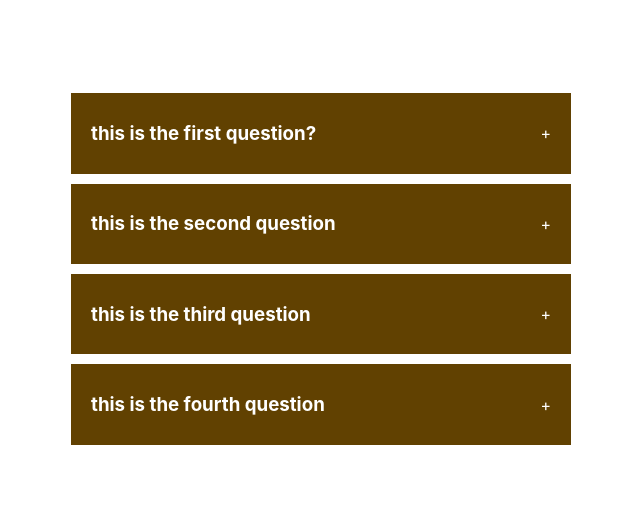
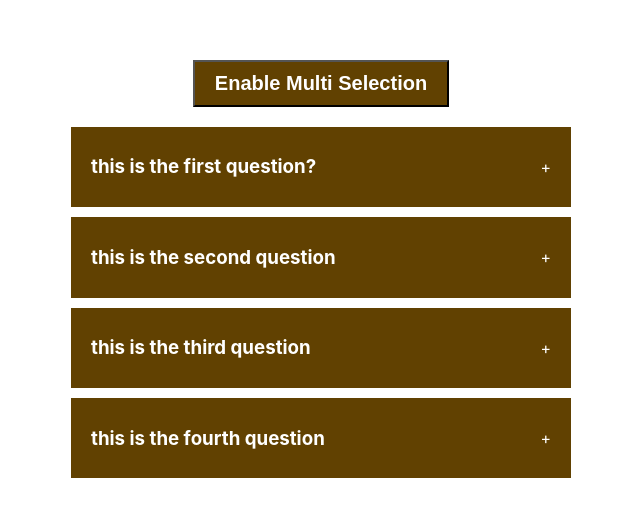
Before and after one commit to magzybogues05/React-Components, a React (Create React App) app: page / in a window 1280 px wide. Shown: the part 126-642 px from the top of the page, without its empty margins (319-959 px from the left). Built offline with nearby package versions, Linux system fonts and the light colour scheme.

Commit message:
Enable Multiple Selection

```diff
--- a/src/components/accordion/index.jsx
+++ b/src/components/accordion/index.jsx
@@ -5,31 +5,53 @@
 const Accordion = () => {
 
     const [selected,setSelected]=useState(null);
+    const [enableMultiSelection,setEnableMultiSelection]=useState(false);
+    const [multiSelected,setMultiSelected]=useState([]);
+
     const handleSingleSelection=(getCurrentId)=>{
             if(selected===getCurrentId)
             {
                 setSelected(null);
             }
             else{
-                console.log(getCurrentId);
                 setSelected(getCurrentId);
             }
 
     }
 
+    const handleMultiSelection=(getCurrentId)=>{
+        let copyMultiSelected=[...multiSelected];
+        let idx=copyMultiSelected.indexOf(getCurrentId);
+        if(idx==-1)
+        {
+            copyMultiSelected.push(getCurrentId);
+        }
+        else{
+            copyMultiSelected.splice(idx,1);
+        }
+        setMultiSelected(copyMultiSelected);
+    }
+
+    const handleMultipleSelection=()=>{
+        setSelected(null);
+        setMultiSelected([]);
+        setEnableMultiSelection(!enableMultiSelection);
+    }
+
   return (
     <div className='wrapper'>
-
+        <button onClick={handleMultipleSelection}> {(enableMultiSelection? "Disable Multi Selection":"Enable Multi Selection")}</button>
         <div className='accordian'>
             {
                 (data && data.length>0) ?
                 data.map(dataItem=><div className='item'>
-                    <div onClick={()=>handleSingleSelection(dataItem.id)} className='title'>
+                    <div onClick={()=>(enableMultiSelection)?handleMultiSelection(dataItem.id):handleSingleSelection(dataItem.id)} className='title'>
                         <h3>{dataItem.question}</h3>
                         <span>+</span>
                     </div>
                     {
-                        (selected===dataItem.id)?<div className='content'>{dataItem.answer}</div>:null
+                        (enableMultiSelection?((multiSelected.indexOf(dataItem.id)!==-1) && <div className='content'>{dataItem.answer}</div>) :
+                        ((selected===dataItem.id)&& <div className='content'>{dataItem.answer}</div>))
                     }
                 </div>
                 ):(<div>no data found!</div> )
--- a/src/components/accordion/style.css
+++ b/src/components/accordion/style.css
@@ -4,6 +4,17 @@
     width:100vw;
     justify-content: center;
     align-items: center;
+    flex-direction: column;
+    gap: 20px;
+}
+
+.wrapper button{
+    padding:10px 20px;
+    background: #614101;
+    color:#ffffff;
+    font-weight: bold;
+    font-size: 20px;
+    cursor:pointer;
 }
 
 .accordian{
```
